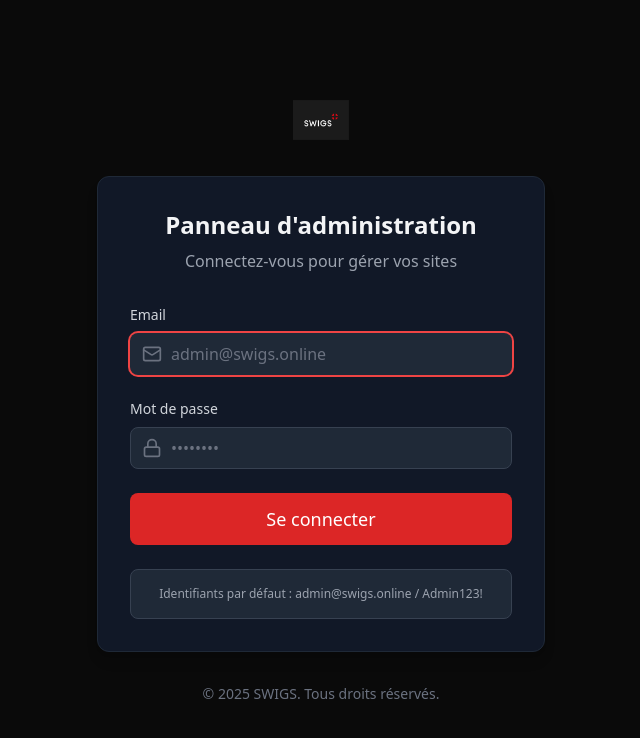
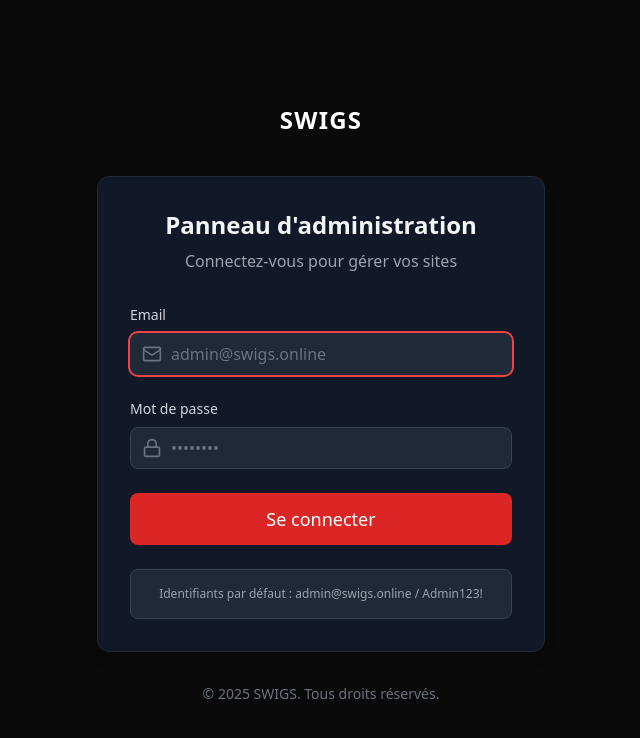
Before and after one commit to swigsstaking/test.speedL, a React (Vite) app in the folder admin/: page /login in a window 1280 px wide. Shown: the top 738 px of the page, without its empty margins (319-959 px from the left). Built offline with nearby package versions, Linux system fonts and the light colour scheme; no server answers.

Commit message:
design: Logo SWIGS - Texte uniquement
🎨 Simplification:
- Uniquement le texte 'SWIGS' en blanc
- Police bold, tracking large
- Pas de logo/icône
- Clean et minimaliste

✅ Plus joli et cohérent

```diff
--- a/admin/src/components/Logo.jsx
+++ b/admin/src/components/Logo.jsx
@@ -1,12 +1,10 @@
 const Logo = ({ className = "h-8" }) => {
   return (
     <div className={`flex items-center ${className}`}>
-      {/* Logo SWIGS original */}
-      <img
-        src="/swigs-logo.png"
-        alt="SWIGS"
-        className="h-10 w-auto object-contain"
-      />
+      {/* SWIGS Text uniquement */}
+      <span className="text-2xl font-bold tracking-wider text-white">
+        SWIGS
+      </span>
     </div>
   );
 };
```
